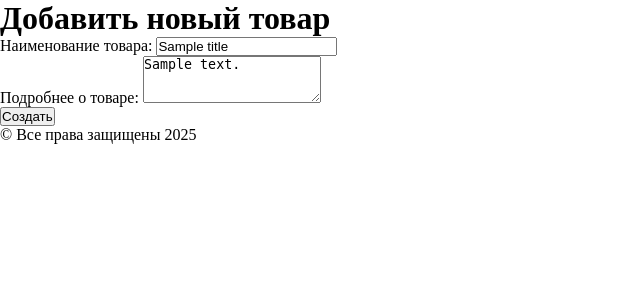
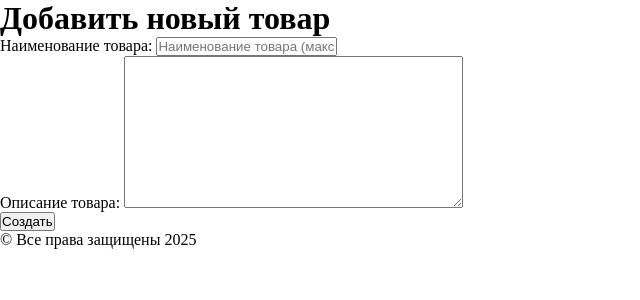
Before and after one commit to artmodeling/Online_store, a Django app: template store/templates/store/product_add.html in a window 1280 px wide. Shown: the part 18-318 px from the top of the page, without its empty margins (0-640 px from the left). Run offline with Django 5.2, Linux system fonts and the light colour scheme; tables that the repository leaves empty hold one stand-in row (values such as "Sample post"); the template is opened without the code that fills it: values that come from a table or form of the project are taken from there, most other values are stand-ins (such as "Sample title", 1, 10 or a date in 2020).

Commit message:
feat(products): Изменил форму для добавления поста (forms.Form) и функционал связанный с ним.

```diff
--- /dev/null
+++ b/store/forms.py
@@ -0,0 +1,30 @@
+from django import forms
+
+
+class ProductForm(forms.Form):
+  title = forms.CharField(
+    max_length=200,
+    label="Наименование товара:",
+    required=False,
+    widget=forms.TextInput(attrs={
+      'placeholder': "Наименование товара (максимальная длина 200 символов)"
+    }) # Можно передавать другие атрибуты, например, "class": 'title-input'
+  )
+
+  text = forms.CharField(
+    label="Описание товара:",
+    widget=forms.Textarea(attrs={
+      'row': 3
+    })
+  )
+
+  def clean_title(self):
+    title = self.cleaned_data['title'].strip()
+
+    if not title:
+      raise forms.ValidationError("Наименование товара обязательно.")
+
+    if len(title) < 5:
+      raise forms.ValidationError("Наименование товара не должно быть короче 5 символов.")
+
+    return title
--- a/store/templates/store/product_add.html
+++ b/store/templates/store/product_add.html
@@ -8,27 +8,7 @@
     <form method="POST">
         {% csrf_token %}
 
-        <div>
-            <label for="titleInput">Наименование товара:</label>
-            <input
-                id="titleInput"
-                name="title"
-                type="text"
-                value="{{ title|default:'' }}"
-                placeholder="заголовок (максимальная длина 200 символов)"
-            >
-            {% if errors.title %}
-                <div style="color: red;">{{ errors.title }}</div>
-            {% endif %}
-        </div>
-
-        <div>
-            <label for="textInput">Подробнее о товаре:</label>
-            <textarea id="textInput" name="text" rows="3">{{ text|default:'' }}</textarea>
-            {% if errors.text %}
-                <div style="color: red;">{{ errors.text }}</div>
-            {% endif %}
-        </div>
+        {{ form.as_div }}
 
         <button type="submit">Создать</button>
     </form>
```
Also changed, not shown: store/views.py (+11 -17 lines).
